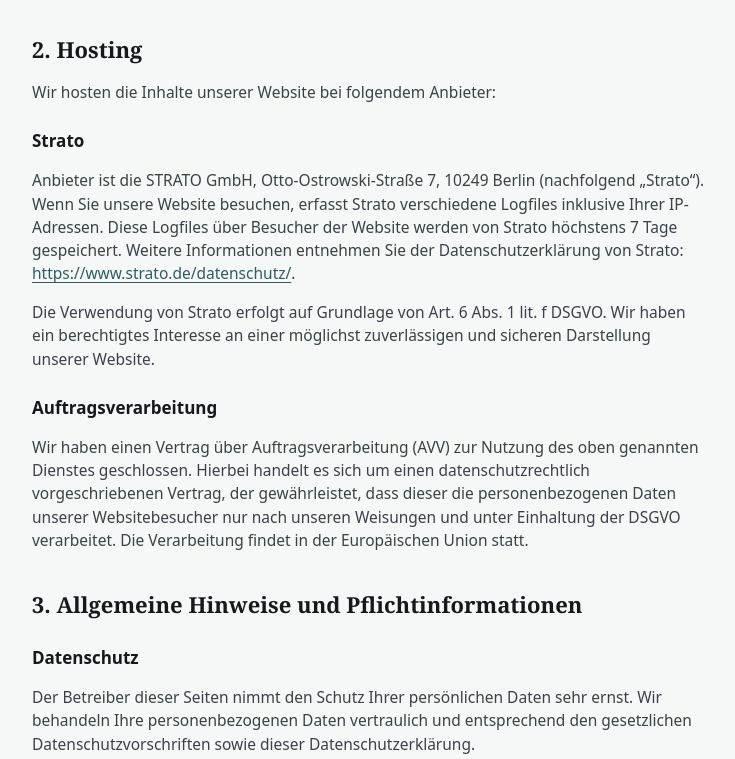
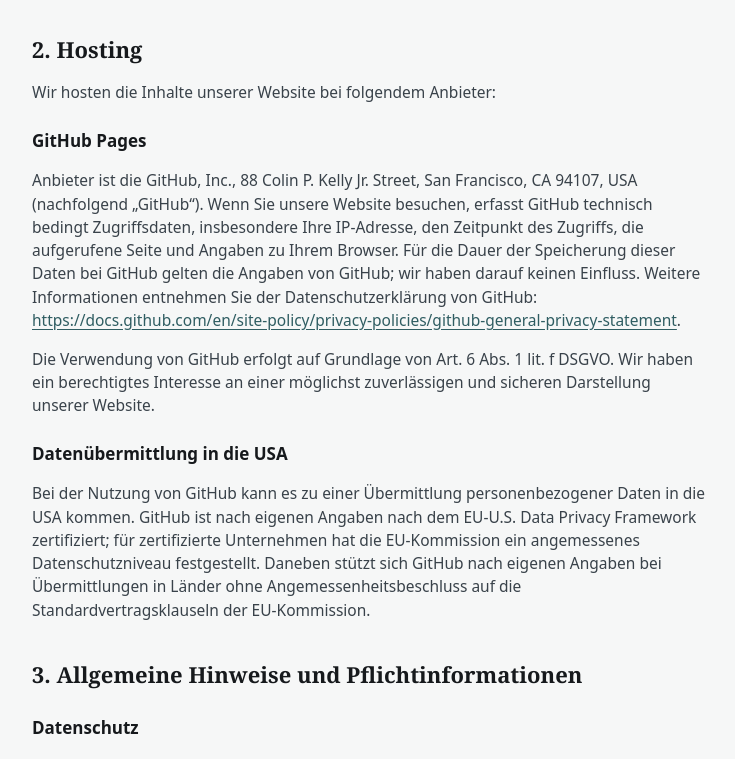
Before and after one commit to Der-Hajo/deliverpolitics, a plain HTML site: page datenschutz.html in a window 1280 px wide. Shown: the part 1280-2039 px from the top of the page, without its empty margins (92-827 px from the left). Drawn offline with Linux system fonts and the light colour scheme.

Commit message:
Korrektur: Datenschutz GitHub-Fassung, Icons

```diff
--- a/datenschutz.html
+++ b/datenschutz.html
@@ -31,26 +31,23 @@
 
 <main id="inhalt">
 <section class="prose" style="padding-top:40px"><h1 class="serif" style="font-size:40px;color:var(--ink)">Datenschutzerklärung</h1>
-
 <h2>1. Datenschutz auf einen Blick</h2>
 <h3>Allgemeine Hinweise</h3>
 <p>Die folgenden Hinweise geben einen einfachen Überblick darüber, was mit Ihren personenbezogenen Daten passiert, wenn Sie diese Website besuchen. Personenbezogene Daten sind alle Daten, mit denen Sie persönlich identifiziert werden können. Ausführliche Informationen zum Thema Datenschutz entnehmen Sie der unter diesem Text aufgeführten Datenschutzerklärung.</p>
 <h3>Datenerfassung auf dieser Website</h3>
-<p><strong>Wer ist verantwortlich für die Datenerfassung auf dieser Website?</strong><br>Die Datenverarbeitung auf dieser Website erfolgt durch den Websitebetreiber. Dessen Kontaktdaten können Sie dem Abschnitt „Hinweis zur verantwortlichen Stelle“ in dieser Datenschutzerklärung entnehmen.</p>
-<p><strong>Wie erfassen wir Ihre Daten?</strong><br>Ihre Daten werden zum einen dadurch erhoben, dass Sie uns diese mitteilen, etwa wenn Sie uns eine E-Mail schreiben. Andere Daten werden automatisch beim Besuch der Website durch die IT-Systeme des Hosters erfasst. Das sind vor allem technische Daten (z. B. Internetbrowser, Betriebssystem oder Uhrzeit des Seitenaufrufs). Die Erfassung dieser Daten erfolgt automatisch, sobald Sie diese Website betreten.</p>
-<p><strong>Wofür nutzen wir Ihre Daten?</strong><br>Die automatisch erfassten Daten werden ausschließlich erhoben, um eine fehlerfreie und sichere Bereitstellung der Website zu gewährleisten. Eine Analyse Ihres Nutzerverhaltens findet nicht statt. Daten, die Sie uns per E-Mail mitteilen, nutzen wir nur zur Bearbeitung Ihres Anliegens.</p>
-<p><strong>Welche Rechte haben Sie bezüglich Ihrer Daten?</strong><br>Sie haben jederzeit das Recht, unentgeltlich Auskunft über Herkunft, Empfänger und Zweck Ihrer gespeicherten personenbezogenen Daten zu erhalten. Sie haben außerdem ein Recht, die Berichtigung oder Löschung dieser Daten zu verlangen. Wenn Sie eine Einwilligung zur Datenverarbeitung erteilt haben, können Sie diese Einwilligung jederzeit für die Zukunft widerrufen. Außerdem haben Sie das Recht, unter bestimmten Umständen die Einschränkung der Verarbeitung Ihrer personenbezogenen Daten zu verlangen. Des Weiteren steht Ihnen ein Beschwerderecht bei der zuständigen Aufsichtsbehörde zu. Hierzu sowie zu weiteren Fragen zum Thema Datenschutz können Sie sich jederzeit an uns wenden.</p>
+<p><strong>Wer ist verantwortlich für die Datenerfassung auf dieser Website?</strong><br/>Die Datenverarbeitung auf dieser Website erfolgt durch den Websitebetreiber. Dessen Kontaktdaten können Sie dem Abschnitt „Hinweis zur verantwortlichen Stelle“ in dieser Datenschutzerklärung entnehmen.</p>
+<p><strong>Wie erfassen wir Ihre Daten?</strong><br/>Ihre Daten werden zum einen dadurch erhoben, dass Sie uns diese mitteilen, etwa wenn Sie uns eine E-Mail schreiben. Andere Daten werden automatisch beim Besuch der Website durch die IT-Systeme des Hosters erfasst. Das sind vor allem technische Daten (z. B. Internetbrowser, Betriebssystem oder Uhrzeit des Seitenaufrufs). Die Erfassung dieser Daten erfolgt automatisch, sobald Sie diese Website betreten.</p>
+<p><strong>Wofür nutzen wir Ihre Daten?</strong><br/>Die automatisch erfassten Daten werden ausschließlich erhoben, um eine fehlerfreie und sichere Bereitstellung der Website zu gewährleisten. Eine Analyse Ihres Nutzerverhaltens findet nicht statt. Daten, die Sie uns per E-Mail mitteilen, nutzen wir nur zur Bearbeitung Ihres Anliegens.</p>
+<p><strong>Welche Rechte haben Sie bezüglich Ihrer Daten?</strong><br/>Sie haben jederzeit das Recht, unentgeltlich Auskunft über Herkunft, Empfänger und Zweck Ihrer gespeicherten personenbezogenen Daten zu erhalten. Sie haben außerdem ein Recht, die Berichtigung oder Löschung dieser Daten zu verlangen. Wenn Sie eine Einwilligung zur Datenverarbeitung erteilt haben, können Sie diese Einwilligung jederzeit für die Zukunft widerrufen. Außerdem haben Sie das Recht, unter bestimmten Umständen die Einschränkung der Verarbeitung Ihrer personenbezogenen Daten zu verlangen. Des Weiteren steht Ihnen ein Beschwerderecht bei der zuständigen Aufsichtsbehörde zu. Hierzu sowie zu weiteren Fragen zum Thema Datenschutz können Sie sich jederzeit an uns wenden.</p>
 <h3>Keine Analyse-Tools, keine Tools von Drittanbietern</h3>
 <p>Diese Website verwendet keine Analyse- oder Tracking-Programme, setzt keine Cookies und bindet keine Inhalte von Drittanbietern ein (keine externen Schriftarten, Skripte, Videos oder Social-Media-Plugins).</p>
-
 <h2>2. Hosting</h2>
 <p>Wir hosten die Inhalte unserer Website bei folgendem Anbieter:</p>
-<h3>Strato</h3>
-<p>Anbieter ist die STRATO GmbH, Otto-Ostrowski-Straße 7, 10249 Berlin (nachfolgend „Strato“). Wenn Sie unsere Website besuchen, erfasst Strato verschiedene Logfiles inklusive Ihrer IP-Adressen. Diese Logfiles über Besucher der Website werden von Strato höchstens 7 Tage gespeichert. Weitere Informationen entnehmen Sie der Datenschutzerklärung von Strato: <a href="https://www.strato.de/datenschutz/">https://www.strato.de/datenschutz/</a>.</p>
-<p>Die Verwendung von Strato erfolgt auf Grundlage von Art. 6 Abs. 1 lit. f DSGVO. Wir haben ein berechtigtes Interesse an einer möglichst zuverlässigen und sicheren Darstellung unserer Website.</p>
-<h3>Auftragsverarbeitung</h3>
-<p>Wir haben einen Vertrag über Auftragsverarbeitung (AVV) zur Nutzung des oben genannten Dienstes geschlossen. Hierbei handelt es sich um einen datenschutzrechtlich vorgeschriebenen Vertrag, der gewährleistet, dass dieser die personenbezogenen Daten unserer Websitebesucher nur nach unseren Weisungen und unter Einhaltung der DSGVO verarbeitet. Die Verarbeitung findet in der Europäischen Union statt.</p>
-
+<h3>GitHub Pages</h3>
+<p>Anbieter ist die GitHub, Inc., 88 Colin P. Kelly Jr. Street, San Francisco, CA 94107, USA (nachfolgend „GitHub“). Wenn Sie unsere Website besuchen, erfasst GitHub technisch bedingt Zugriffsdaten, insbesondere Ihre IP-Adresse, den Zeitpunkt des Zugriffs, die aufgerufene Seite und Angaben zu Ihrem Browser. Für die Dauer der Speicherung dieser Daten bei GitHub gelten die Angaben von GitHub; wir haben darauf keinen Einfluss. Weitere Informationen entnehmen Sie der Datenschutzerklärung von GitHub: <a href="https://docs.github.com/en/site-policy/privacy-policies/github-general-privacy-statement">https://docs.github.com/en/site-policy/privacy-policies/github-general-privacy-statement</a>.</p>
+<p>Die Verwendung von GitHub erfolgt auf Grundlage von Art. 6 Abs. 1 lit. f DSGVO. Wir haben ein berechtigtes Interesse an einer möglichst zuverlässigen und sicheren Darstellung unserer Website.</p>
+<h3>Datenübermittlung in die USA</h3>
+<p>Bei der Nutzung von GitHub kann es zu einer Übermittlung personenbezogener Daten in die USA kommen. GitHub ist nach eigenen Angaben nach dem EU-U.S. Data Privacy Framework zertifiziert; für zertifizierte Unternehmen hat die EU-Kommission ein angemessenes Datenschutzniveau festgestellt. Daneben stützt sich GitHub nach eigenen Angaben bei Übermittlungen in Länder ohne Angemessenheitsbeschluss auf die Standardvertragsklauseln der EU-Kommission.</p>
 <h2>3. Allgemeine Hinweise und Pflichtinformationen</h2>
 <h3>Datenschutz</h3>
 <p>Der Betreiber dieser Seiten nimmt den Schutz Ihrer persönlichen Daten sehr ernst. Wir behandeln Ihre personenbezogenen Daten vertraulich und entsprechend den gesetzlichen Datenschutzvorschriften sowie dieser Datenschutzerklärung.</p>
@@ -58,14 +55,14 @@
 <p>Wir weisen darauf hin, dass die Datenübertragung im Internet (z. B. bei der Kommunikation per E-Mail) Sicherheitslücken aufweisen kann. Ein lückenloser Schutz der Daten vor dem Zugriff durch Dritte ist nicht möglich.</p>
 <h3>Hinweis zur verantwortlichen Stelle</h3>
 <p>Die verantwortliche Stelle für die Datenverarbeitung auf dieser Website ist:</p>
-<p>Hajo Warmbier<br>c/o Autorenglück #74087<br>Albert-Einstein-Str. 47<br>02977 Hoyerswerda<br>E-Mail: <a href="mailto:feedback@deliverpolitics.org">feedback@deliverpolitics.org</a></p>
+<p>Hajo Warmbier<br/>c/o Autorenglück #74087<br/>Albert-Einstein-Str. 47<br/>02977 Hoyerswerda<br/>E-Mail: <a href="mailto:feedback@deliverpolitics.org">feedback@deliverpolitics.org</a></p>
 <p>Verantwortliche Stelle ist die natürliche oder juristische Person, die allein oder gemeinsam mit anderen über die Zwecke und Mittel der Verarbeitung von personenbezogenen Daten (z. B. Namen, E-Mail-Adressen o. Ä.) entscheidet.</p>
 <h3>Speicherdauer</h3>
 <p>Soweit innerhalb dieser Datenschutzerklärung keine speziellere Speicherdauer genannt wurde, verbleiben Ihre personenbezogenen Daten bei uns, bis der Zweck für die Datenverarbeitung entfällt. Wenn Sie ein berechtigtes Löschersuchen geltend machen oder eine Einwilligung zur Datenverarbeitung widerrufen, werden Ihre Daten gelöscht, sofern wir keine anderen rechtlich zulässigen Gründe für die Speicherung Ihrer personenbezogenen Daten haben; im letztgenannten Fall erfolgt die Löschung nach Fortfall dieser Gründe.</p>
 <h3>Allgemeine Hinweise zu den Rechtsgrundlagen der Datenverarbeitung auf dieser Website</h3>
 <p>Sofern Sie in die Datenverarbeitung eingewilligt haben, verarbeiten wir Ihre personenbezogenen Daten auf Grundlage von Art. 6 Abs. 1 lit. a DSGVO. Sind Ihre Daten zur Erfüllung einer rechtlichen Verpflichtung erforderlich, verarbeiten wir sie auf Grundlage von Art. 6 Abs. 1 lit. c DSGVO. Die Datenverarbeitung kann ferner auf Grundlage unseres berechtigten Interesses nach Art. 6 Abs. 1 lit. f DSGVO erfolgen. Über die jeweils im Einzelfall einschlägigen Rechtsgrundlagen wird in den folgenden Absätzen dieser Datenschutzerklärung informiert.</p>
 <h3>Empfänger von personenbezogenen Daten</h3>
-<p>Wir geben personenbezogene Daten nur dann an externe Stellen weiter, wenn wir gesetzlich hierzu verpflichtet sind, wenn wir ein berechtigtes Interesse nach Art. 6 Abs. 1 lit. f DSGVO an der Weitergabe haben oder wenn eine sonstige Rechtsgrundlage die Datenweitergabe erlaubt. Beim Einsatz von Auftragsverarbeitern (hier: Strato als Hoster und E-Mail-Anbieter) geben wir personenbezogene Daten nur auf Grundlage eines gültigen Vertrags über Auftragsverarbeitung weiter.</p>
+<p>Wir geben personenbezogene Daten nur dann an externe Stellen weiter, wenn wir gesetzlich hierzu verpflichtet sind, wenn wir ein berechtigtes Interesse nach Art. 6 Abs. 1 lit. f DSGVO an der Weitergabe haben oder wenn eine sonstige Rechtsgrundlage die Datenweitergabe erlaubt. Beim Einsatz von Auftragsverarbeitern (hier: Strato als E-Mail-Anbieter) geben wir personenbezogene Daten nur auf Grundlage eines gültigen Vertrags über Auftragsverarbeitung weiter. Die Website selbst wird von GitHub ausgeliefert (siehe Abschnitt „Hosting“).</p>
 <h3>Widerruf Ihrer Einwilligung zur Datenverarbeitung</h3>
 <p>Viele Datenverarbeitungsvorgänge sind nur mit Ihrer ausdrücklichen Einwilligung möglich. Sie können eine bereits erteilte Einwilligung jederzeit widerrufen. Die Rechtmäßigkeit der bis zum Widerruf erfolgten Datenverarbeitung bleibt vom Widerruf unberührt.</p>
 <h3>Widerspruchsrecht gegen die Datenerhebung in besonderen Fällen sowie gegen Direktwerbung (Art. 21 DSGVO)</h3>
@@ -88,7 +85,6 @@
 <p>Wenn Sie die Verarbeitung Ihrer personenbezogenen Daten eingeschränkt haben, dürfen diese Daten – von ihrer Speicherung abgesehen – nur mit Ihrer Einwilligung oder zur Geltendmachung, Ausübung oder Verteidigung von Rechtsansprüchen oder zum Schutz der Rechte einer anderen natürlichen oder juristischen Person oder aus Gründen eines wichtigen öffentlichen Interesses der Europäischen Union oder eines Mitgliedstaats verarbeitet werden.</p>
 <h3>SSL- bzw. TLS-Verschlüsselung</h3>
 <p>Diese Seite nutzt aus Sicherheitsgründen eine SSL- bzw. TLS-Verschlüsselung. Eine verschlüsselte Verbindung erkennen Sie daran, dass die Adresszeile des Browsers mit „https://“ beginnt, und an dem Schloss-Symbol in Ihrer Browserzeile. Wenn die SSL- bzw. TLS-Verschlüsselung aktiviert ist, können die Daten, die Sie an uns übermitteln, nicht von Dritten mitgelesen werden.</p>
-
 <h2>4. Datenerfassung auf dieser Website</h2>
 <h3>Cookies</h3>
 <p>Diese Website verwendet keine Cookies und greift nicht auf Informationen in Ihrem Endgerät zu. Eine Einwilligung nach § 25 Abs. 1 TDDDG ist daher nicht erforderlich.</p>
@@ -102,7 +98,7 @@
 <li>Uhrzeit der Serveranfrage</li>
 <li>IP-Adresse</li>
 </ul>
-<p>Eine Zusammenführung dieser Daten mit anderen Datenquellen wird nicht vorgenommen. Die Log-Dateien werden nach höchstens 7 Tagen gelöscht.</p>
+<p>Eine Zusammenführung dieser Daten mit anderen Datenquellen wird nicht vorgenommen. Zur Speicherdauer dieser Daten bei GitHub gelten die Angaben von GitHub (siehe Abschnitt „Hosting“).</p>
 <p>Die Erfassung dieser Daten erfolgt auf Grundlage von Art. 6 Abs. 1 lit. f DSGVO. Der Websitebetreiber hat ein berechtigtes Interesse an der technisch fehlerfreien und sicheren Bereitstellung seiner Website – hierzu müssen die Server-Log-Files erfasst werden.</p>
 <h3>Anfrage per E-Mail</h3>
 <p>Wenn Sie uns per E-Mail kontaktieren, etwa mit Feedback zum Index, wird Ihre Anfrage inklusive aller daraus hervorgehenden personenbezogenen Daten (Name, E-Mail-Adresse, Anfrage) zum Zwecke der Bearbeitung Ihres Anliegens bei uns gespeichert und verarbeitet. Diese Daten geben wir nicht ohne Ihre Einwilligung weiter.</p>
```
Also changed, not shown: apple-touch-icon.png, favicon.ico, 1 other file.
